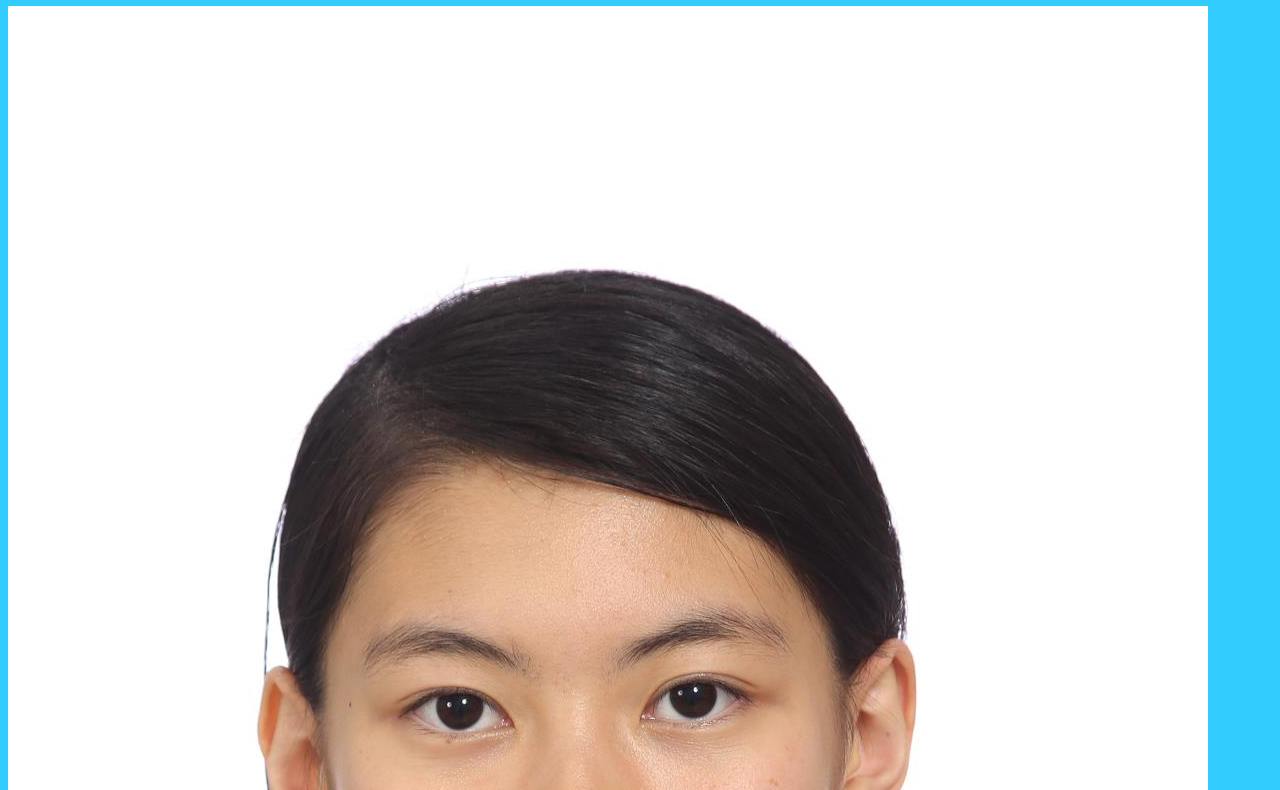
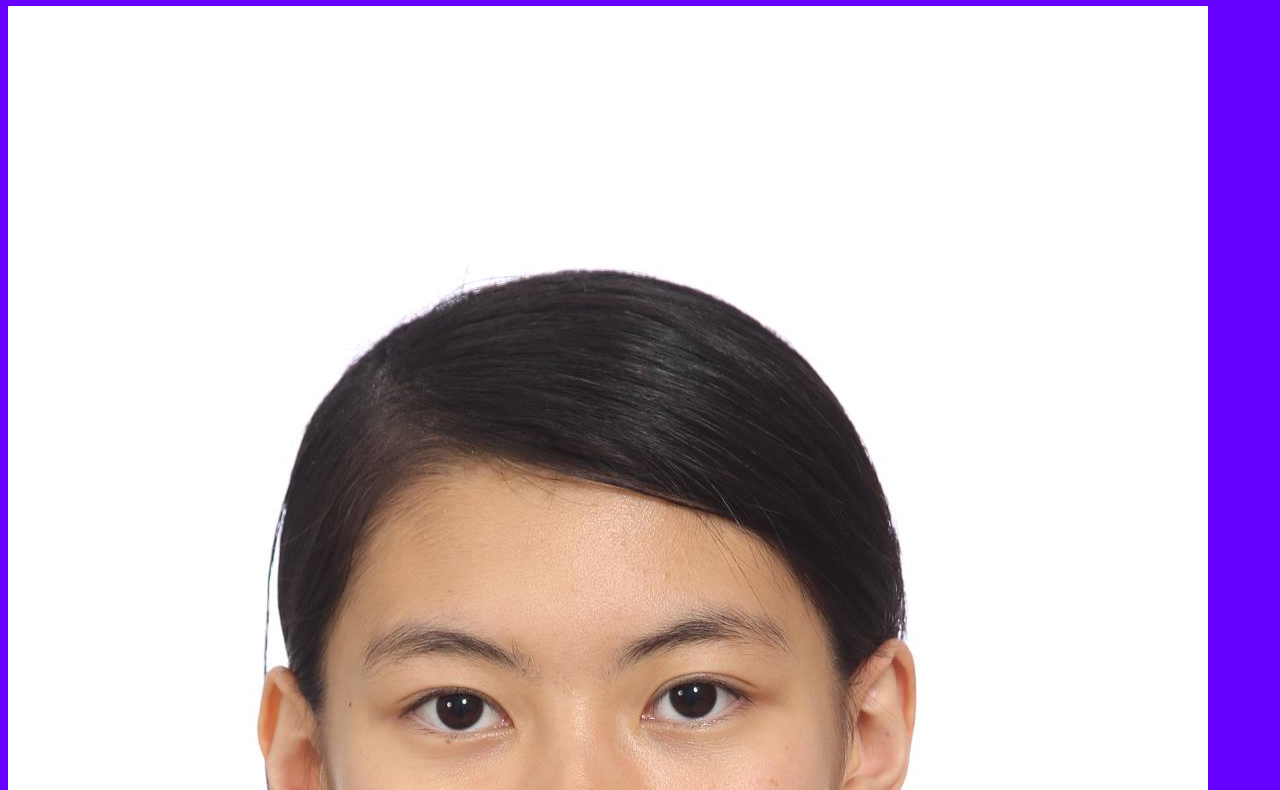
Before and after one commit to dhsruixin/dhsruixin.github.io, a plain HTML site: page index.html in a window 1280 px wide. Shown: the part 75-865 px from the top of the page. Drawn offline with Linux system fonts and the light colour scheme.

Commit message:
Update style.css

```diff
--- a/style.css
+++ b/style.css
@@ -14,5 +14,5 @@ p{
 }
 
 body {
-    background-color: #33ccff;
+    background-color: #6600ff;
 }
```
